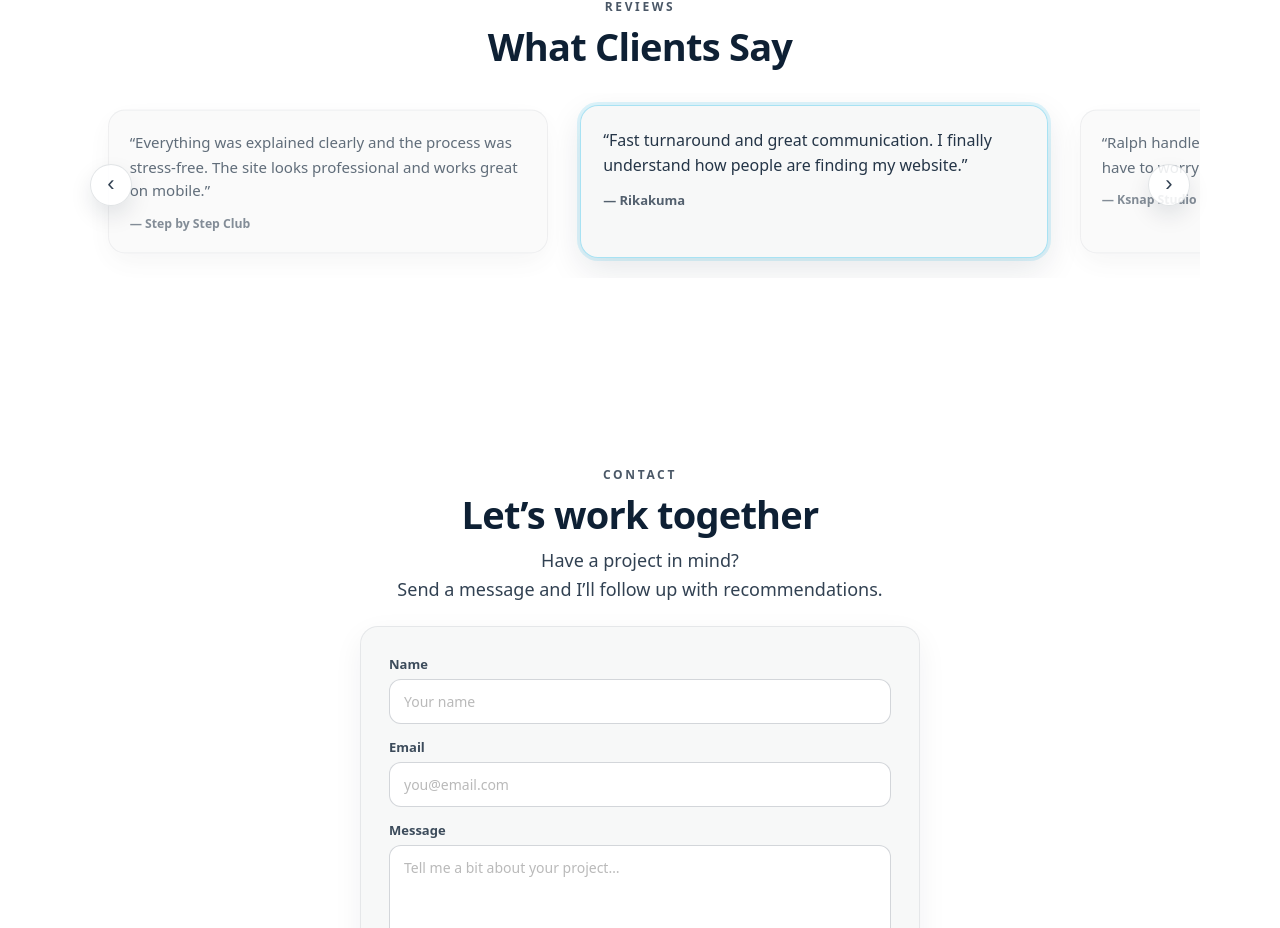
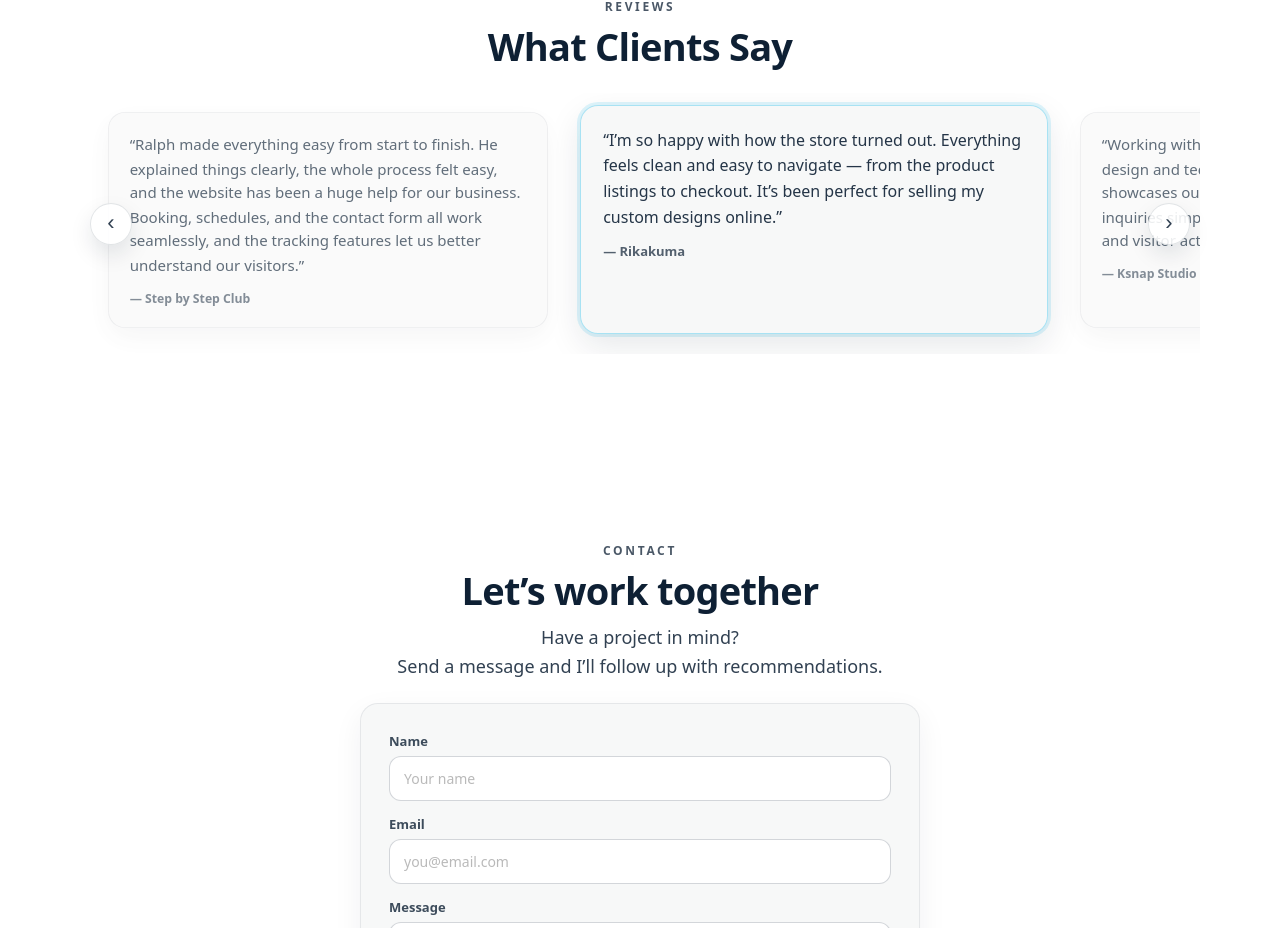
Before and after one commit to ralphdaryn/rddigitech, a React (Vite) app: page / in a window 1280 px wide. Shown: the part 3078-4006 px from the top of the page. Built offline with nearby package versions, Linux system fonts and the light colour scheme.

Commit message:
update testimonials in reviews section

```diff
--- a/src/sections/Reviews/Reviews.jsx
+++ b/src/sections/Reviews/Reviews.jsx
@@ -14,21 +14,21 @@ export default function Reviews() {
     () => [
       {
         quote:
-          "“Everything was explained clearly and the process was stress-free. The site looks professional and works great on mobile.”",
+          "“Ralph made everything easy from start to finish. He explained things clearly, the whole process felt easy, and the website has been a huge help for our business. Booking, schedules, and the contact form all work seamlessly, and the tracking features let us better understand our visitors.”",
         author: "— Step by Step Club",
       },
       {
         quote:
-          "“Fast turnaround and great communication. I finally understand how people are finding my website.”",
+          "“I’m so happy with how the store turned out. Everything feels clean and easy to navigate — from the product listings to checkout. It’s been perfect for selling my custom designs online.”",
         author: "— Rikakuma",
       },
       {
         quote:
-          "“Ralph handled everything from design to setup. I didn’t have to worry about anything.”",
+          "“Working with Ralph was effortless. He handled the design and technical setup, and the website beautifully showcases our photo galleries while keeping client inquiries simple. I also love being able to see our traffic and visitor activity through the analytics.”",
         author: "— Ksnap Studio",
       },
     ],
-    []
+    [],
   );
 
   // Track which card is most visible (active) ✅ FIXED
@@ -61,7 +61,7 @@ export default function Reviews() {
 
         if (bestRatio > 0) setActive(bestIndex);
       },
-      { root: track, threshold: [0.25, 0.5, 0.6, 0.75, 0.9] }
+      { root: track, threshold: [0.25, 0.5, 0.6, 0.75, 0.9] },
     );
 
     cards.forEach((card) => observer.observe(card));
```
